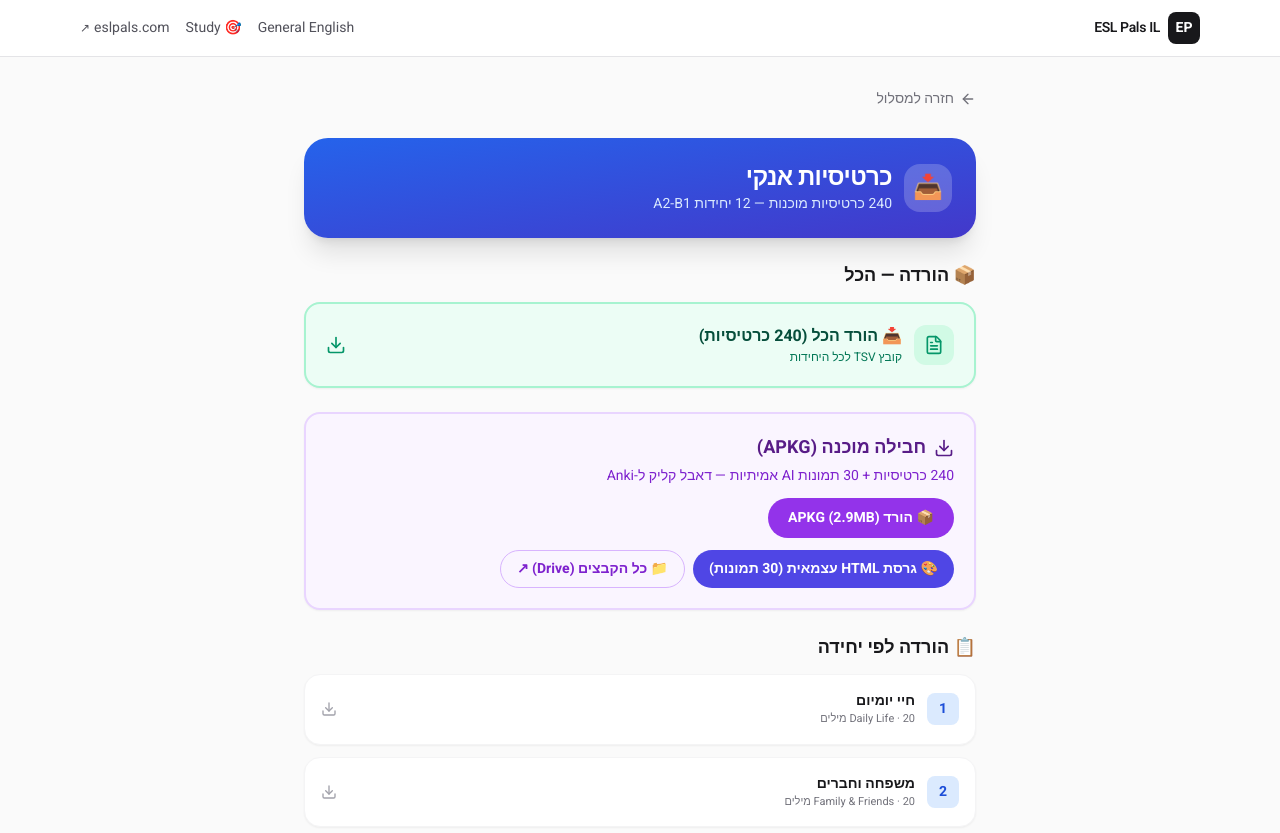
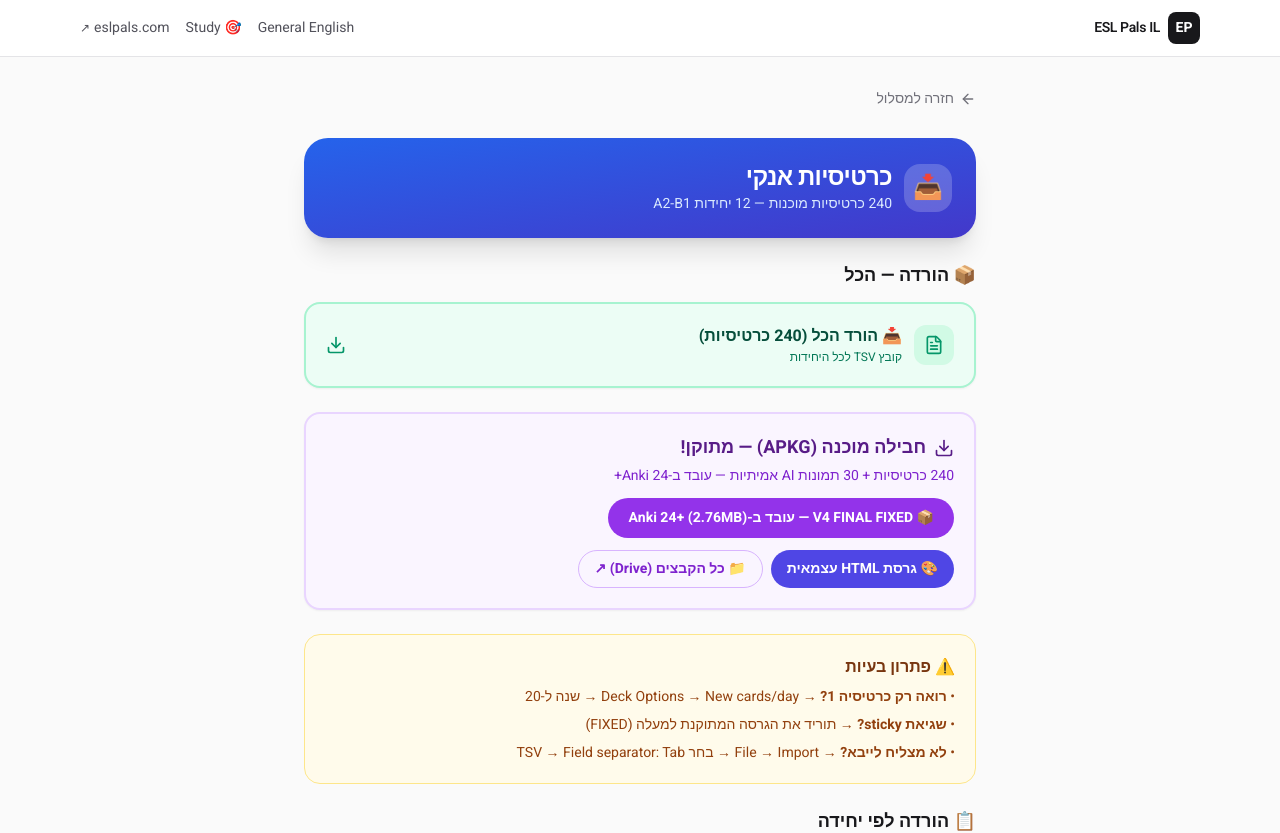
Before and after one commit to gcaresys-lgtm/esl-pals-il, a Next.js app: page /anki in a window 1280 px wide. Shown: the top 833 px of the page. Built offline with nearby package versions, Linux system fonts and the light colour scheme.

Commit message:
fix: APKG FIXED sticky (2.76MB) + troubleshooting section + cleanup
- Replace buggy APKG with FIXED version (sticky field fix)
- Add troubleshooting tips for Anki import
- Remove old broken files

```diff
--- a/app/anki/page.tsx
+++ b/app/anki/page.tsx
@@ -43,20 +43,30 @@ export default function AnkiPage() {
       <div className="rounded-2xl border-2 border-purple-200 bg-purple-50 p-5 shadow-sm">
         <div className="flex items-center gap-2 text-lg font-bold text-purple-900">
           <Download className="h-5 w-5" />
-          חבילה מוכנה (APKG)
+          חבילה מוכנה (APKG) — מתוקן!
         </div>
-        <p className="mt-1 text-sm text-purple-700">240 כרטיסיות + 30 תמונות AI אמיתיות — דאבל קליק ל-Anki</p>
-        <a href="/anki/esl-pals-v4-final-30-real.apkg" download className="mt-3 inline-flex items-center gap-2 rounded-full bg-purple-600 px-5 py-2.5 text-sm font-bold text-white transition hover:bg-purple-700">
-          📦 הורד APKG (2.9MB)
+        <p className="mt-1 text-sm text-purple-700">240 כרטיסיות + 30 תמונות AI אמיתיות — עובד ב-Anki 24+</p>
+        <a href="/anki/esl-pals-v4-final-FIXED-STICKY-2.76MB.apkg" download className="mt-3 inline-flex items-center gap-2 rounded-full bg-purple-600 px-5 py-2.5 text-sm font-bold text-white transition hover:bg-purple-700">
+          📦 V4 FINAL FIXED — עובד ב-Anki 24+ (2.76MB)
         </a>
         <div className="mt-3 flex flex-wrap gap-2">
           <a href="/v4-final-master.html" target="_blank" className="inline-flex items-center gap-1.5 rounded-full bg-indigo-600 px-4 py-2 text-sm font-bold text-white transition hover:bg-indigo-700">
-            🎨 גרסת HTML עצמאית (30 תמונות)
+            🎨 גרסת HTML עצמאית
           </a>
           <a href="https://drive.google.com/drive/folders/1--ANI8t5vdkvzDPWnWkL9GJJH-xj_ase" target="_blank" rel="noopener" className="inline-flex items-center gap-1 rounded-full border border-purple-300 px-4 py-2 text-sm font-bold text-purple-700 transition hover:bg-purple-50">
             📁 כל הקבצים (Drive) ↗
           </a>
         </div>
+      </div>
+
+      {/* Troubleshooting */}
+      <div className="rounded-2xl border border-amber-200 bg-amber-50 p-5">
+        <h3 className="font-bold text-amber-900">⚠️ פתרון בעיות</h3>
+        <ul className="mt-2 space-y-2 text-sm text-amber-800">
+          <li>• <strong>רואה רק כרטיסיה 1?</strong> → Deck Options → New cards/day → שנה ל-20</li>
+          <li>• <strong>שגיאת sticky?</strong> → תוריד את הגרסה המתוקנת למעלה (FIXED)</li>
+          <li>• <strong>לא מצליח לייבא?</strong> → File → Import → בחר TSV → Field separator: Tab</li>
+        </ul>
       </div>
 
       {/* Per-Unit Downloads */}
```
Also changed, not shown: 2 other files (tests, documents, lock files or other folders).
